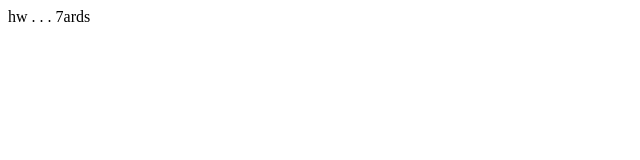
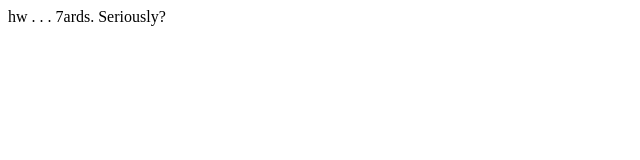
Before and after one commit to Tev-work/tev-work, a plain HTML site: page index.html in a window 1280 px wide. Shown: the full height of the page, 0-640 px from the left. Drawn offline with Linux system fonts and the light colour scheme.

Commit message:
GH not publishing site - trying push to trigger some job?

```diff
--- a/index.html
+++ b/index.html
@@ -4,6 +4,7 @@
     <title>Hellow</title>
   </head>
   <body>
-   hw . . . 7ards
+   hw . . . 7ards.
+   Seriously?
   </body>
 </html>
```
